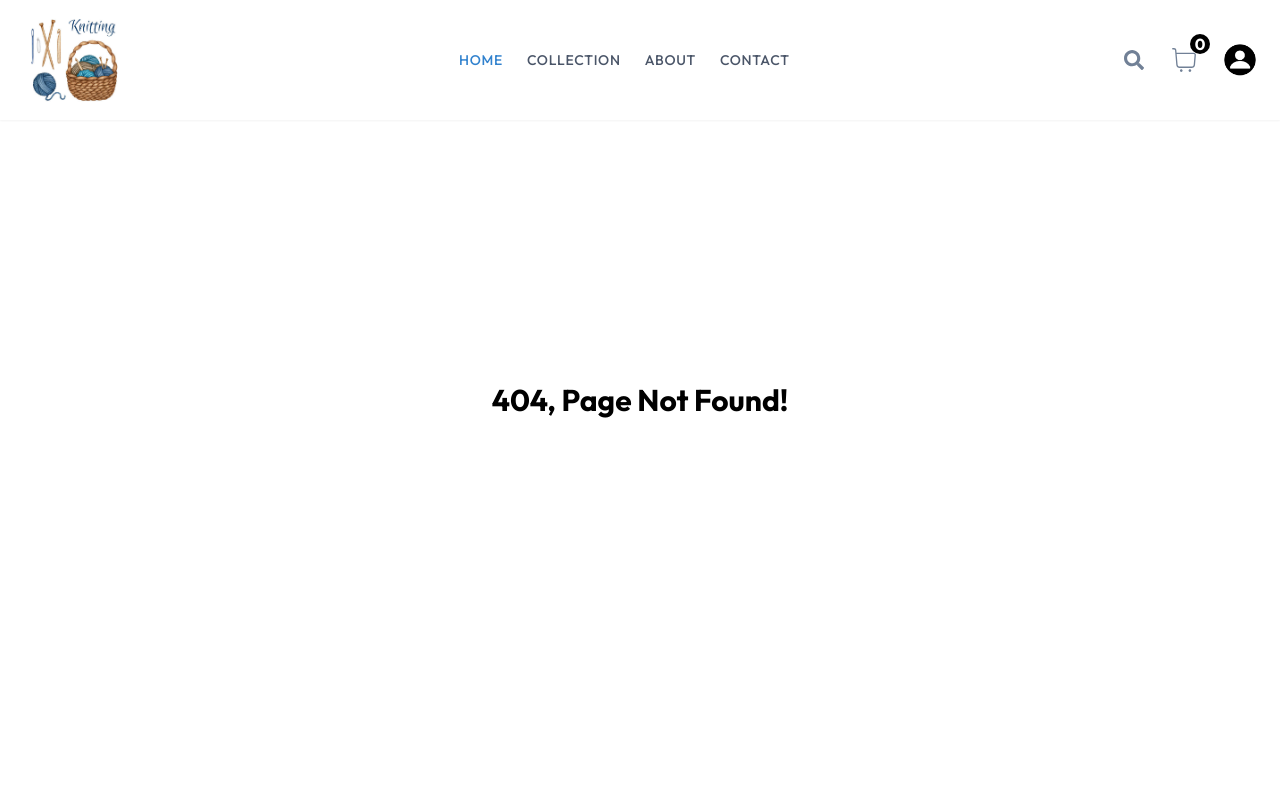
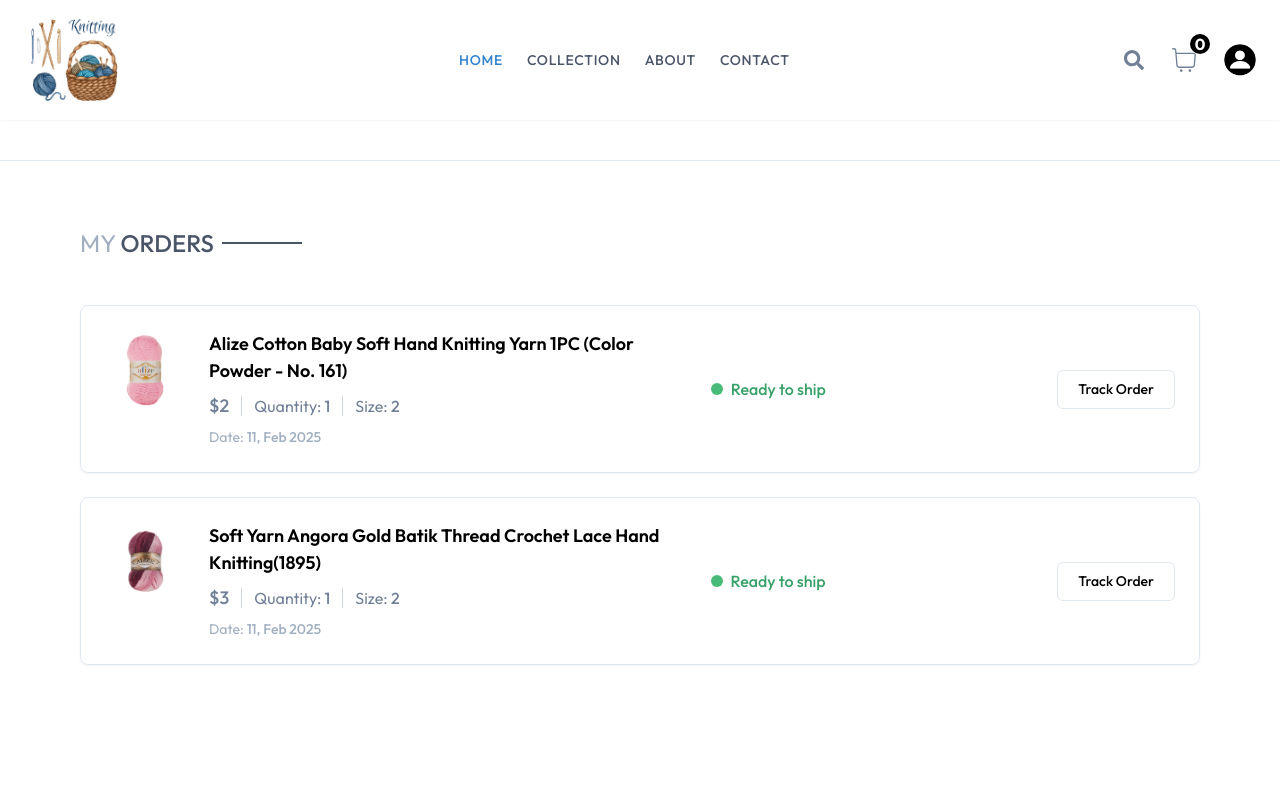
Before and after one commit to mayssaatarrif/e-commerce-website, a React (Create React App) app in the folder frontend/: page /orders in a window 1280 px wide. Shown: the top 800 px of the page. Built offline with nearby package versions, Linux system fonts and the light colour scheme.

Commit message:
Order feature UI

```diff
--- /dev/null
+++ b/frontend/src/features/Orders/Orders.jsx
@@ -0,0 +1,57 @@
+import React, { useContext } from 'react';
+import { ShopContext } from '../../context/ShopContext';
+import Title from '../../components/molecule/Title';
+
+const Orders = () => {
+  const { currency, products } = useContext(ShopContext);
+
+  return (
+    <div className="border-t pt-16 mt-40 px-6 sm:px-12 lg:px-20">
+
+      {/* Orders Title */}
+      <div className="mb-8 text-2xl">
+        <Title text1="MY " text2="ORDERS" />
+      </div>
+
+      {/* Orders List */}
+      <div className="space-y-6">
+        {products.slice(1, 4).map((item, index) => (
+          <div
+            key={index}
+            className="p-6 border border-gray-300 rounded-lg shadow-sm flex flex-col md:flex-row md:items-center justify-between gap-6"
+          >
+            {/* Product Details */}
+            <div className="flex items-start gap-6">
+              <img src={item.image} alt={item.name} className="w-20 h-20 object-cover rounded-lg" />
+              <div>
+                <p className="text-lg font-semibold">{item.name}</p>
+                <div className="flex flex-wrap items-center gap-3 mt-2 text-gray-600">
+                  <p className="text-lg font-medium">{currency}{item.price}</p>
+                  <span className="border-l border-gray-400 h-5"></span>
+                  <p>Quantity: <span className="font-medium">1</span></p>
+                  <span className="border-l border-gray-400 h-5"></span>
+                  <p>Size: <span className="font-medium">2</span></p>
+                </div>
+                <p className="mt-2 text-sm text-gray-500">Date: <span className="font-medium">11, Feb 2025</span></p>
+              </div>
+            </div>
+
+            {/* Order Status & Track Button */}
+            <div className="flex items-center justify-between md:w-1/2">
+              <div className="flex items-center gap-2">
+                <span className="w-3 h-3 rounded-full bg-green-500"></span>
+                <p className="text-sm md:text-base text-green-600 font-medium">Ready to ship</p>
+              </div>
+              <button className="border px-5 py-2 text-sm font-medium rounded-md hover:bg-gray-100 transition">
+                Track Order
+              </button>
+            </div>
+          </div>
+        ))}
+      </div>
+
+    </div>
+  );
+};
+
+export default Orders;
--- a/frontend/src/routes/MainRoute.js
+++ b/frontend/src/routes/MainRoute.js
@@ -7,6 +7,7 @@ import Collection from '../features/Collection/Collection.jsx'
 import Product from '../features/Product/Product.jsx'
 import Cart from '../features/Cart/Cart.jsx'
 import PlaceOrder from '../features/PlaceOrder/PlaceOrder.jsx'
+import Orders from '../features/Orders/Orders.jsx'
 
 const MainRoute = () => {
   return (
@@ -17,6 +18,7 @@ const MainRoute = () => {
         <Route path='/product/:productID' element ={<Product/>}/>
         <Route path='/cart' element = {<Cart/>}/>
         <Route path='/place-order' element ={<PlaceOrder/>}/>
+        <Route path='/orders' element ={<Orders/>}/>
         <Route path='*' element ={<Notfound/>}/>
           </Routes>
   )
```
